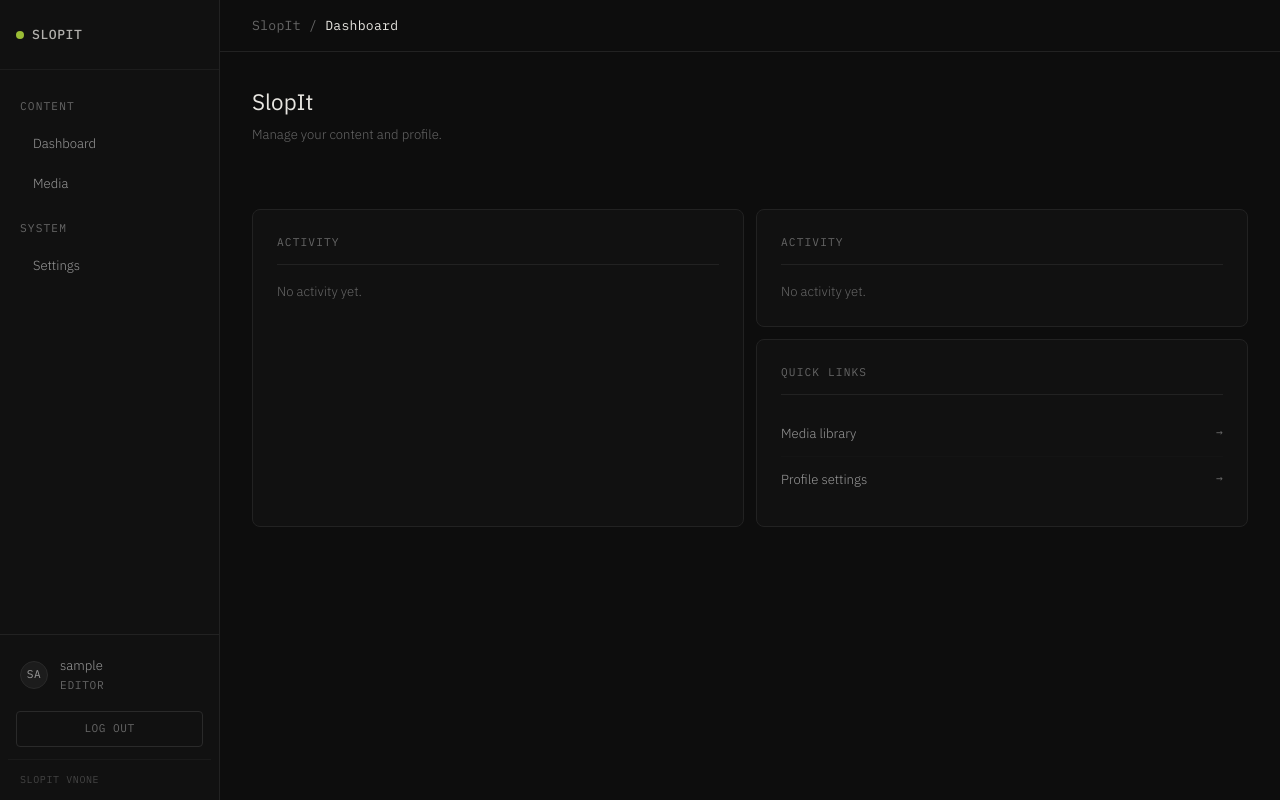
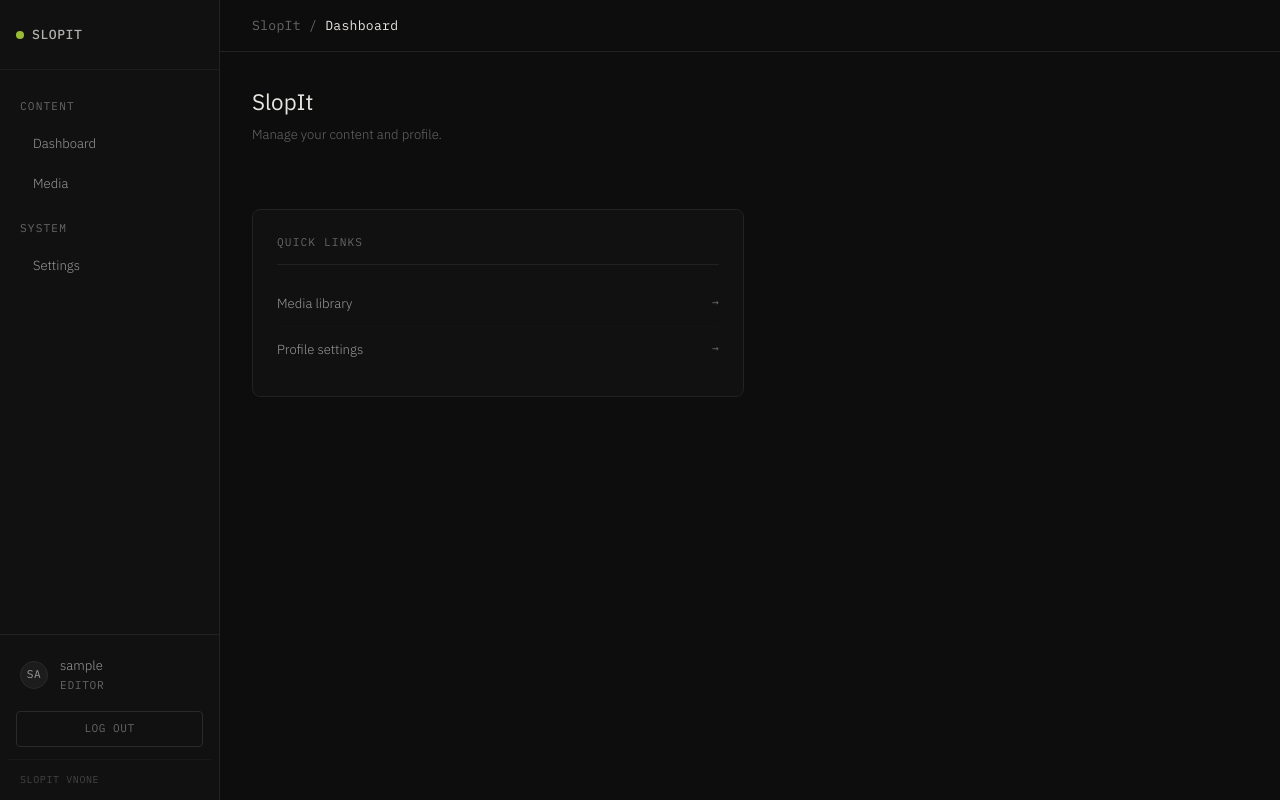
Before and after one commit to verybrian/SlopIt, a Flask app: template app/templates/admin/dashboard.html in a window 1280 px wide. Run offline with Flask 3, Linux system fonts and the light colour scheme; the template is opened without the code that fills it, so the values that code supplies are empty; the visitor is signed in with stand-in values (Sample User, id 1).

Commit message:
fix: remove repetitive items on admin dashboard

```diff
--- a/app/templates/admin/dashboard.html
+++ b/app/templates/admin/dashboard.html
@@ -46,6 +46,7 @@
   </div>
 
   <div class="dash-two-col">
+    {% if is_admin %}
       <div class="dash-panel">
         <div class="dash-panel-title">Activity</div>
         {% if activity %}
@@ -54,7 +55,7 @@
               <div class="activity-dot activity-dot--{{ item.type }}"></div>
               <div>
                 <div class="activity-text">
-                <strong>{{ item.actor }}</strong> {{ item.action }}
+                  <strong>{{ item.user }}</strong> {{ item.action }} <strong>{{ item.actor }}</strong>
                 </div>
                 <div class="activity-time">
                   {{ item.timestamp|timeago }} · {{ item.collection }}
@@ -66,27 +67,7 @@
           <p class="dash-empty-hint">No activity yet.</p>
         {% endif %}
       </div>
-
-    <div style="display: flex; flex-direction: column; gap: var(--space-3);">
-
-      <div class="dash-panel">
-        <div class="dash-panel-title">Activity</div>
-        {% if activity %}
-          {% for item in activity %}
-            <div class="activity-item">
-              <div class="activity-dot activity-dot--{{ item.type }}"></div>
-              <div>
-                <div class="activity-text">
-                  <strong>{{ item.actor }}</strong> {{ item.action }}
-                </div>
-                <div class="activity-time">{{ item.timestamp|timeago }}</div>
-              </div>
-            </div>
-          {% endfor %}
-        {% else %}
-          <p class="dash-empty-hint">No activity yet.</p>
     {% endif %}
-      </div>
 
     <div class="dash-panel">
       <div class="dash-panel-title">Quick links</div>
@@ -115,6 +96,4 @@
     </div>
   </div>
 
-  </div>
-
 {% endblock %}
```
Also changed, not shown: app/admin/routes.py (+2 -15 lines). Lines whose indentation alone changed are shown as unchanged.
